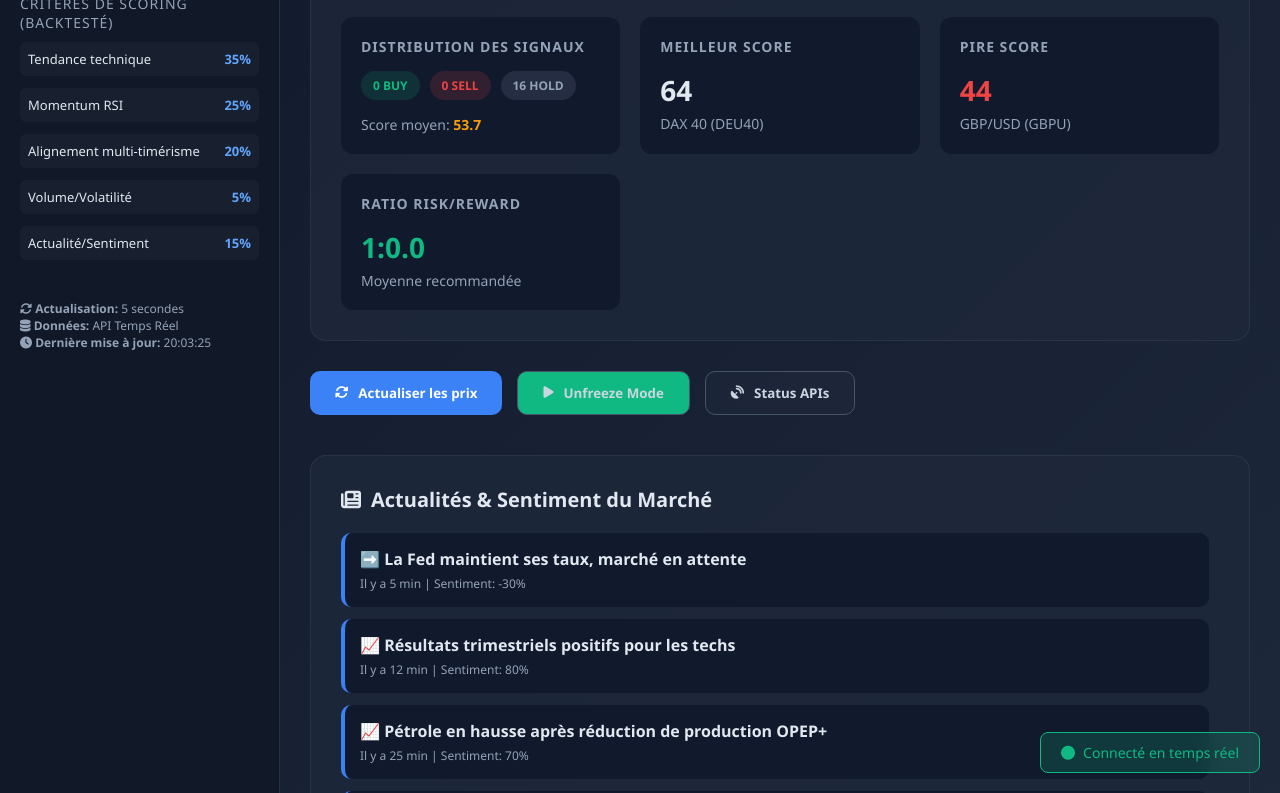
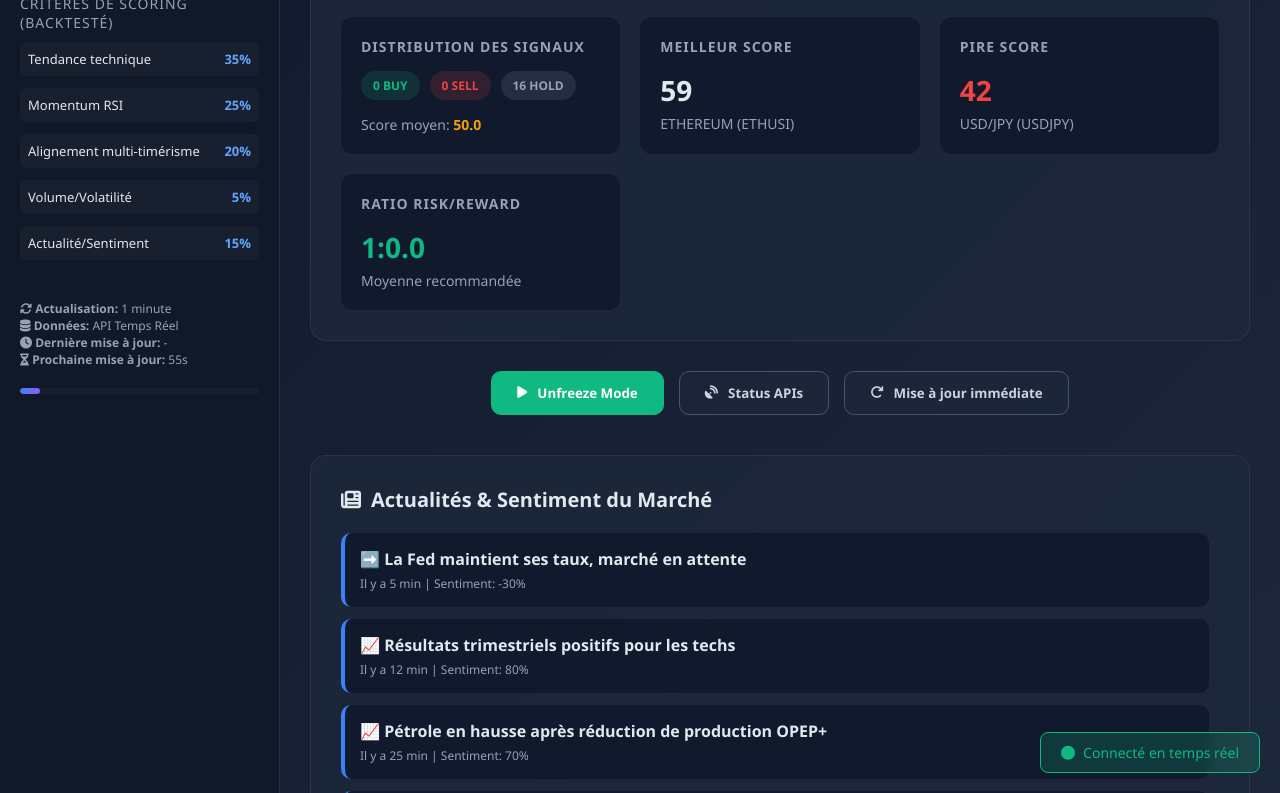
Before and after one commit to prodamouilian-dotcom/Projet, a plain HTML site: page index.html in a window 1280 px wide. Both pictures are taken after a click on the button "Freeze Mode". Shown: the part 525-1318 px from the top of the page. Drawn offline with Linux system fonts and the light colour scheme.

Commit message:
Refactor button styles and add progress bar
Removed primary button styles and added a progress bar to the dashboard.

```diff
--- a/index.html
+++ b/index.html
@@ -694,6 +694,7 @@
             gap: 15px;
             margin: 30px 0;
             flex-wrap: wrap;
+            justify-content: center;
         }
 
         .btn {
@@ -708,16 +709,6 @@
             gap: 10px;
         }
 
-        .btn-primary {
-            background: #3b82f6;
-            color: white;
-        }
-
-        .btn-primary:hover {
-            background: #2563eb;
-            transform: translateY(-2px);
-        }
-
         .btn-secondary {
             background: rgba(30, 41, 59, 0.7);
             color: #cbd5e1;
@@ -727,6 +718,12 @@
         .btn-secondary:hover {
             background: #475569;
             transform: translateY(-2px);
+        }
+
+        .btn-secondary.active {
+            background: #10b981;
+            border-color: #10b981;
+            color: white;
         }
 
         /* Connection Status */
@@ -785,6 +782,24 @@
 
         .price-down {
             animation: priceDown 1s ease;
+        }
+
+        /* Progress Bar */
+        .progress-container {
+            width: 100%;
+            background: rgba(30, 41, 59, 0.5);
+            border-radius: 10px;
+            height: 6px;
+            margin: 10px 0;
+            overflow: hidden;
+        }
+
+        .progress-bar {
+            height: 100%;
+            background: linear-gradient(90deg, #3b82f6, #8b5cf6);
+            border-radius: 10px;
+            width: 0%;
+            transition: width 1s linear;
         }
 
         /* Responsive */
@@ -887,9 +902,15 @@
             </div>
 
             <div style="margin-top: 40px; font-size: 12px; color: #94a3b8;">
-                <p><i class="fas fa-sync-alt"></i> <strong>Actualisation:</strong> 5 secondes</p>
+                <p><i class="fas fa-sync-alt"></i> <strong>Actualisation:</strong> 1 minute</p>
                 <p><i class="fas fa-database"></i> <strong>Données:</strong> API Temps Réel</p>
                 <p><i class="fas fa-clock"></i> <strong>Dernière mise à jour:</strong> <span id="last-update">-</span></p>
+                <p><i class="fas fa-hourglass-half"></i> <strong>Prochaine mise à jour:</strong> <span id="next-update">60s</span></p>
+            </div>
+
+            <!-- Barre de progression -->
+            <div class="progress-container" style="margin-top: 20px;">
+                <div class="progress-bar" id="update-progress"></div>
             </div>
         </div>
 
@@ -992,14 +1013,14 @@
 
                 <!-- Controls -->
                 <div class="controls">
-                    <button class="btn btn-primary" onclick="updatePrices()">
-                        <i class="fas fa-sync-alt"></i> Actualiser les prix
-                    </button>
                     <button class="btn btn-secondary" onclick="toggleFreezeMode()" id="freeze-btn">
                         <i class="fas fa-pause"></i> Freeze Mode
                     </button>
                     <button class="btn btn-secondary" onclick="loadApiStatus()">
                         <i class="fas fa-satellite-dish"></i> Status APIs
+                    </button>
+                    <button class="btn btn-secondary" onclick="forceUpdate()" id="force-update-btn">
+                        <i class="fas fa-redo"></i> Mise à jour immédiate
                     </button>
                 </div>
 
@@ -1054,7 +1075,7 @@
             <div class="footer">
                 <p>© 2024 Trading Dashboard - Système de scoring backtesté avec multi-timérisme</p>
                 <p style="margin-top: 10px; font-size: 12px; color: #94a3b8;">
-                    Données en temps réel via API - Filtrage news/sentiment intégré
+                    Données en temps réel via API - Filtrage news/sentiment intégré - Actualisation automatique: 1 min
                 </p>
             </div>
         </div>
@@ -1165,9 +1186,12 @@
         let isFrozen = false;
         let freezeTime = null;
         let updateInterval = null;
+        let progressInterval = null;
         let currentProvider = 'twelveData';
         let apiLogs = [];
         let marketSentiment = 0.0;
+        let updateCountdown = 60; // 60 secondes = 1 minute
+        let progressWidth = 0;
 
         // ============================================
         // FONCTIONS D'INITIALISATION
@@ -1199,6 +1223,9 @@
 
             // Démarrer les mises à jour automatiques
             startAutoUpdates();
+
+            // Démarrer la barre de progression
+            startProgressBar();
 
             // Mettre à jour le statut de connexion
             updateConnectionStatus('connected');
@@ -1261,6 +1288,84 @@
         }
 
         // ============================================
+        // GESTION DES MISES À JOUR AUTOMATIQUES
+        // ============================================
+
+        function startAutoUpdates() {
+            if (updateInterval) clearInterval(updateInterval);
+
+            // Mise à jour toutes les 60 secondes (1 minute)
+            updateInterval = setInterval(() => {
+                if (!isFrozen) {
+                    performAutoUpdate();
+                }
+
+                // Changer occasionnellement de provider
+                if (Math.random() > 0.8) {
+                    rotateProvider();
+                }
+
+                // Mettre à jour les actualités et le sentiment
+                updateNews();
+                calculateMarketSentiment();
+            }, 60000); // 60000 ms = 1 minute
+        }
+
+        function performAutoUpdate() {
+            updatePrices();
+            updateLastUpdateTime();
+            resetProgressBar();
+            logApi('Système', 'Mise à jour automatique effectuée', 'info');
+        }
+
+        function startProgressBar() {
+            if (progressInterval) clearInterval(progressInterval);
+
+            progressInterval = setInterval(() => {
+                if (!isFrozen) {
+                    updateCountdown--;
+
+                    // Mettre à jour l'affichage du compte à rebours
+                    document.getElementById('next-update').textContent = `${updateCountdown}s`;
+
+                    // Mettre à jour la barre de progression
+                    progressWidth = ((60 - updateCountdown) / 60) * 100;
+                    document.getElementById('update-progress').style.width = `${progressWidth}%`;
+
+                    // Réinitialiser le compte à rebours
+                    if (updateCountdown <= 0) {
+                        updateCountdown = 60;
+                    }
+                }
+            }, 1000); // Mise à jour chaque seconde
+        }
+
+        function resetProgressBar() {
+            updateCountdown = 60;
+            progressWidth = 0;
+            document.getElementById('next-update').textContent = `${updateCountdown}s`;
+            document.getElementById('update-progress').style.width = `${progressWidth}%`;
+        }
+
+        function forceUpdate() {
+            if (isFrozen) {
+                logApi('Système', 'Mode Freeze activé - Mise à jour forcée ignorée', 'warning');
+                return;
+            }
+
+            const forceBtn = document.getElementById('force-update-btn');
+            forceBtn.innerHTML = '<i class="fas fa-spinner fa-spin"></i> Mise à jour...';
+            forceBtn.disabled = true;
+
+            setTimeout(() => {
+                performAutoUpdate();
+                forceBtn.innerHTML = '<i class="fas fa-redo"></i> Mise à jour immédiate';
+                forceBtn.disabled = false;
+                logApi('Système', 'Mise à jour forcée effectuée', 'success');
+            }, 1000);
+        }
+
+        // ============================================
         // NOUVEAU SYSTÈME DE SCORING
         // ============================================
 
@@ -1585,30 +1690,6 @@
             // Mettre à jour l'affichage
             generatePriorityLists();
             updateStatistics();
-            updateLastUpdateTime();
-
-            // Logger la mise à jour
-            API_CONFIG[currentProvider].requests++;
-            logApi('Mise à jour', 'Données actualisées avec scoring avancé', 'success');
-        }
-
-        function startAutoUpdates() {
-            if (updateInterval) clearInterval(updateInterval);
-
-            updateInterval = setInterval(() => {
-                if (!isFrozen) {
-                    updatePrices();
-                }
-
-                // Changer occasionnellement de provider
-                if (Math.random() > 0.8) {
-                    rotateProvider();
-                }
-
-                // Mettre à jour les actualités et le sentiment
-                updateNews();
-                calculateMarketSentiment();
-            }, 5000); // Mise à jour toutes les 5 secondes
         }
 
         // ============================================
@@ -2131,11 +2212,11 @@
             if (isFrozen) {
                 freezeTime = new Date();
                 freezeBtn.innerHTML = '<i class="fas fa-play"></i> Unfreeze Mode';
-                freezeBtn.style.background = '#10b981';
+                freezeBtn.classList.add('active');
                 logApi('Système', 'Mode Freeze activé - Données figées', 'warning');
             } else {
                 freezeBtn.innerHTML = '<i class="fas fa-pause"></i> Freeze Mode';
-                freezeBtn.style.background = '';
+                freezeBtn.classList.remove('active');
                 logApi('Système', 'Mode Freeze désactivé', 'success');
             }
         }
@@ -2206,7 +2287,7 @@
         window.tradingDashboard = {
             getAssetData: (symbol) => assets[symbol],
             getAllAssets: () => assets,
-            updatePrices: updatePrices,
+            forceUpdate: forceUpdate,
             testApis: testAllApis,
             rotateKeys: rotateAllKeys,
             toggleFreeze: toggleFreezeMode,
```
